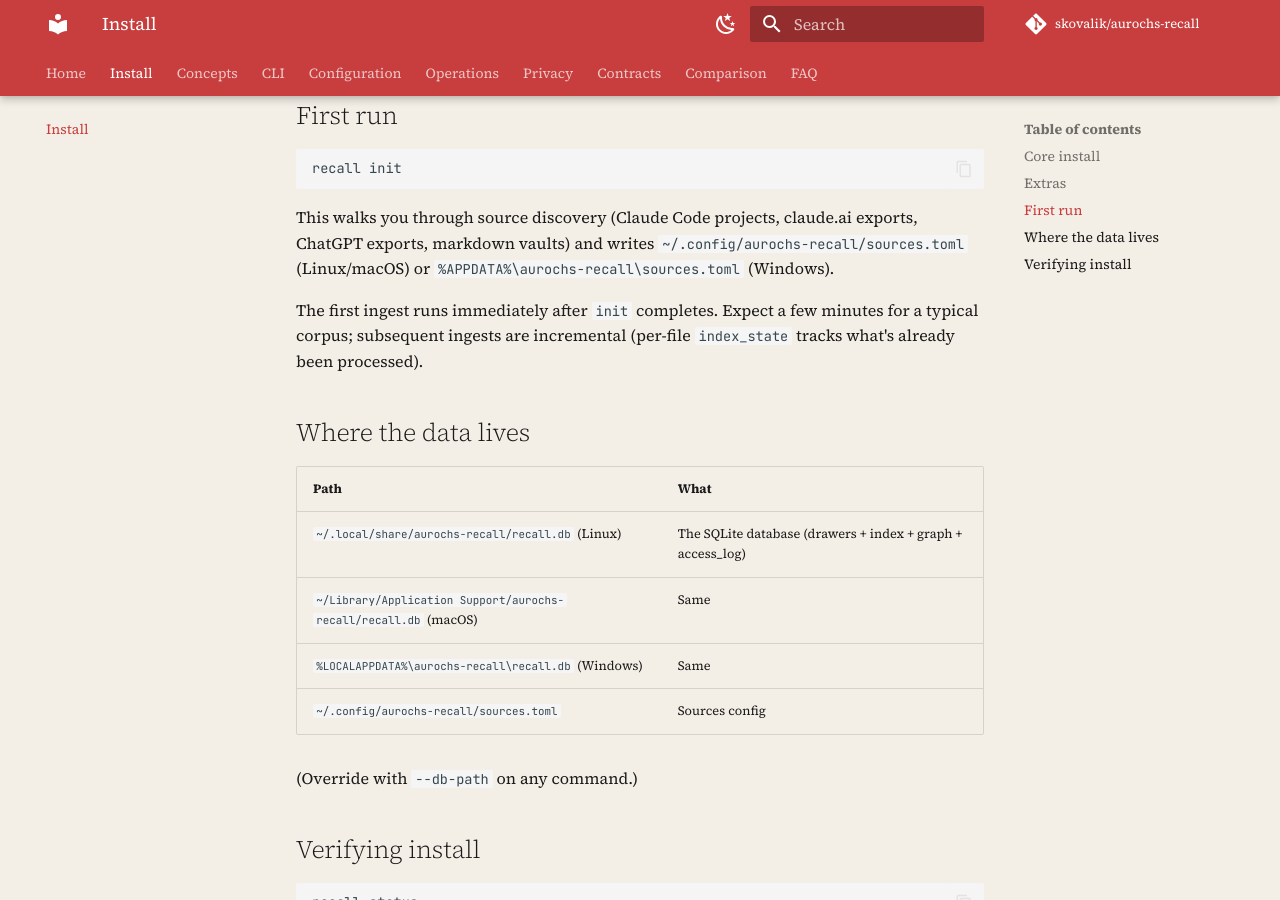
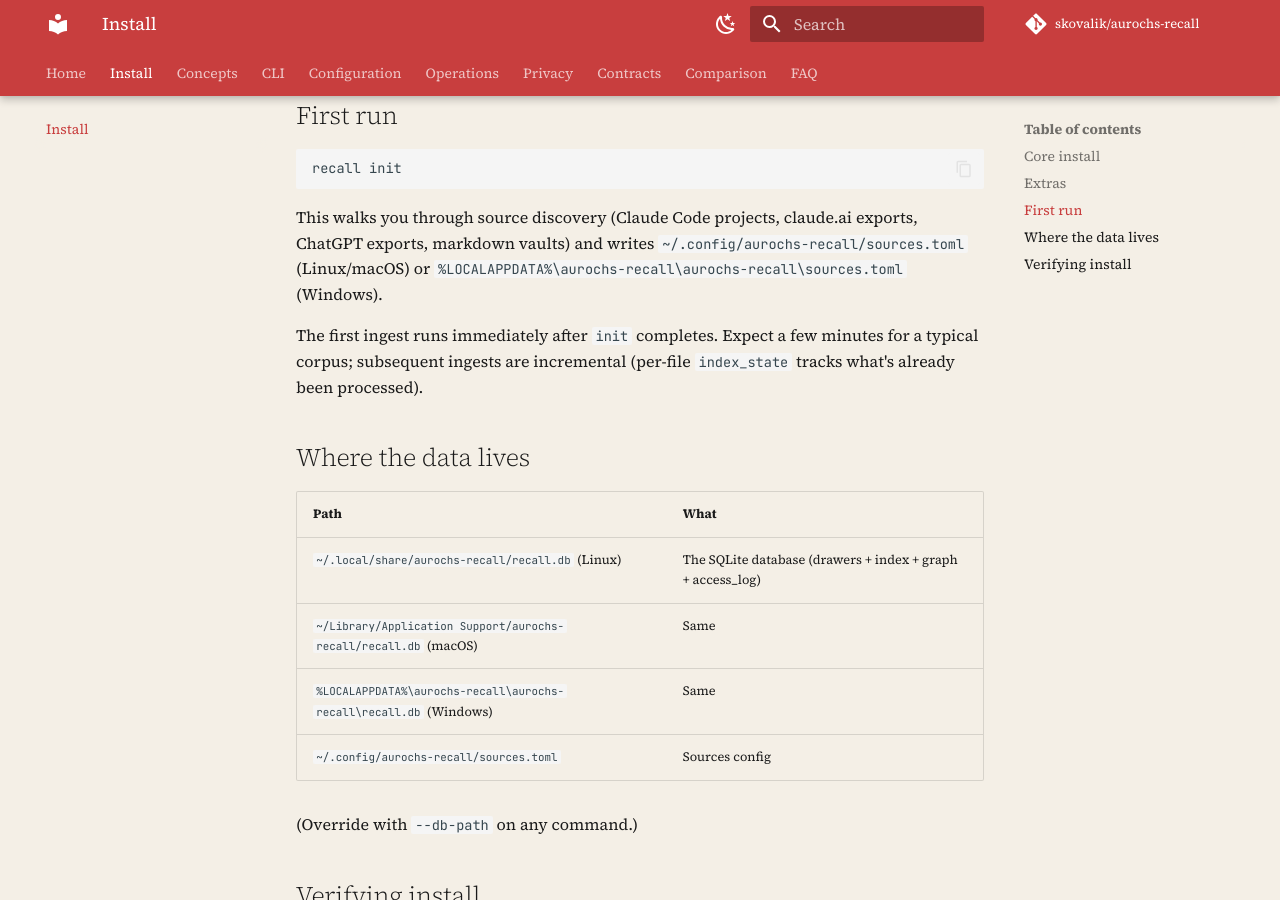
Before and after one commit to skovalik/aurochs-recall, an MkDocs documentation site: the page built from docs/install.md, in a window 1280 px wide and 900 px high, scrolled down 1079 px. Built offline with MkDocs 1.6.1 and Material for MkDocs 9.7.7, drawn with Linux system fonts in a browser that asks for light colours; comment, search, counter and statistics services are not loaded.

Commit message:
docs: fix Windows config/db paths to match the code
Docs and two docstrings said the Windows config lives at
%APPDATA%\aurochs-recall\sources.toml. The code uses
platformdirs.user_config_dir, which on Windows resolves to
%LOCALAPPDATA%\aurochs-recall\aurochs-recall (double-nested).
Corrects README, docs/install.md, docs/sources.md, and the
sources_config docstrings. Docs/docstrings only, no behavior change.

```diff
--- a/docs/install.md
+++ b/docs/install.md
@@ -40,7 +40,7 @@ recall init
 This walks you through source discovery (Claude Code projects, claude.ai
 exports, ChatGPT exports, markdown vaults) and writes
 `~/.config/aurochs-recall/sources.toml` (Linux/macOS) or
-`%APPDATA%\aurochs-recall\sources.toml` (Windows).
+`%LOCALAPPDATA%\aurochs-recall\aurochs-recall\sources.toml` (Windows).
 
 The first ingest runs immediately after `init` completes. Expect a few
 minutes for a typical corpus; subsequent ingests are incremental
@@ -52,7 +52,7 @@ minutes for a typical corpus; subsequent ingests are incremental
 | ------------------------------------------------------------- | ------------------------------- |
 | `~/.local/share/aurochs-recall/recall.db` (Linux)             | The SQLite database (drawers + index + graph + access_log) |
 | `~/Library/Application Support/aurochs-recall/recall.db` (macOS) | Same                          |
-| `%LOCALAPPDATA%\aurochs-recall\recall.db` (Windows)           | Same                            |
+| `%LOCALAPPDATA%\aurochs-recall\aurochs-recall\recall.db` (Windows)           | Same             |
 | `~/.config/aurochs-recall/sources.toml`                       | Sources config                  |
 
 (Override with `--db-path` on any command.)
```
Also changed, not shown: README.md (+1 -1 lines), docs/sources.md (+1 -1 lines), 1 other file.
